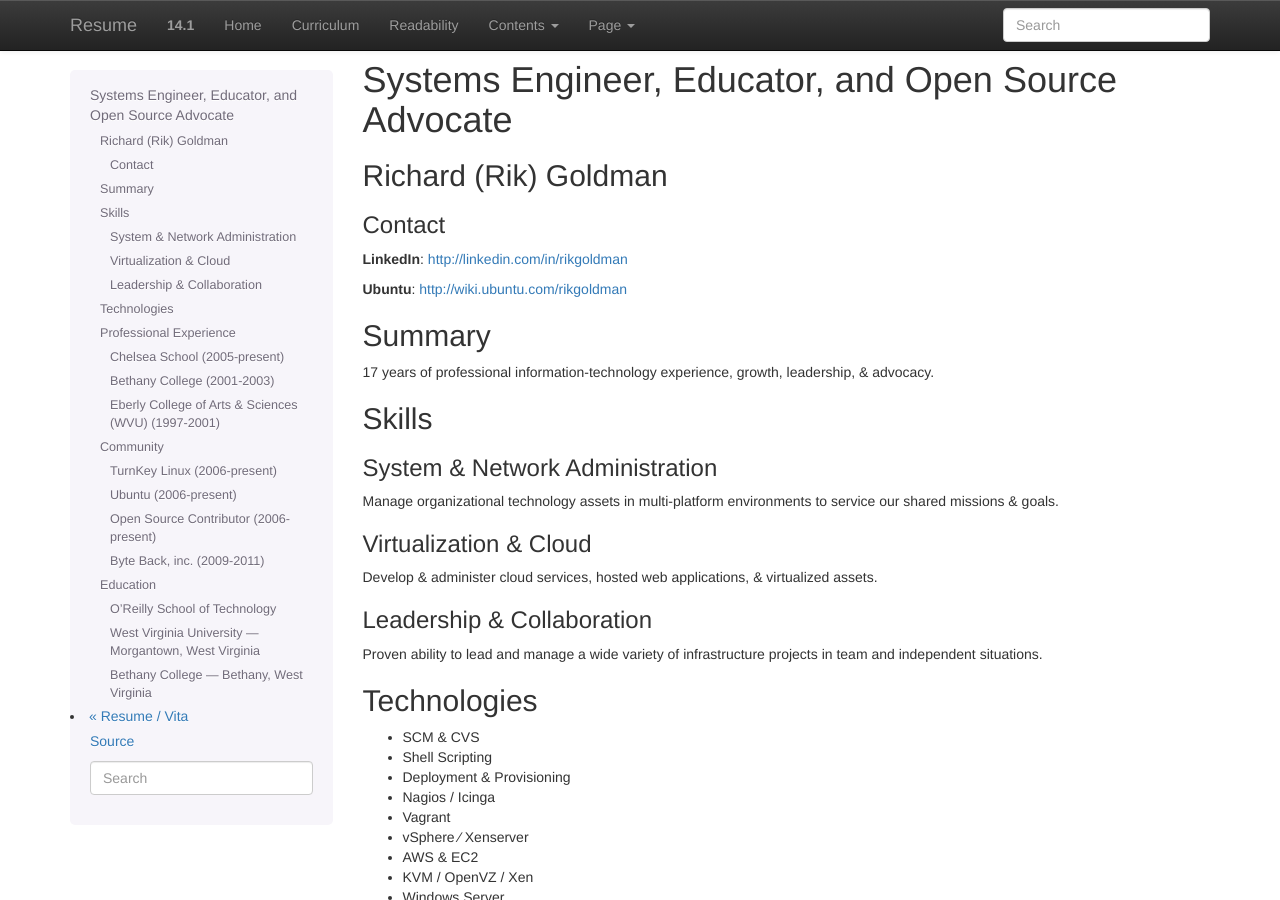
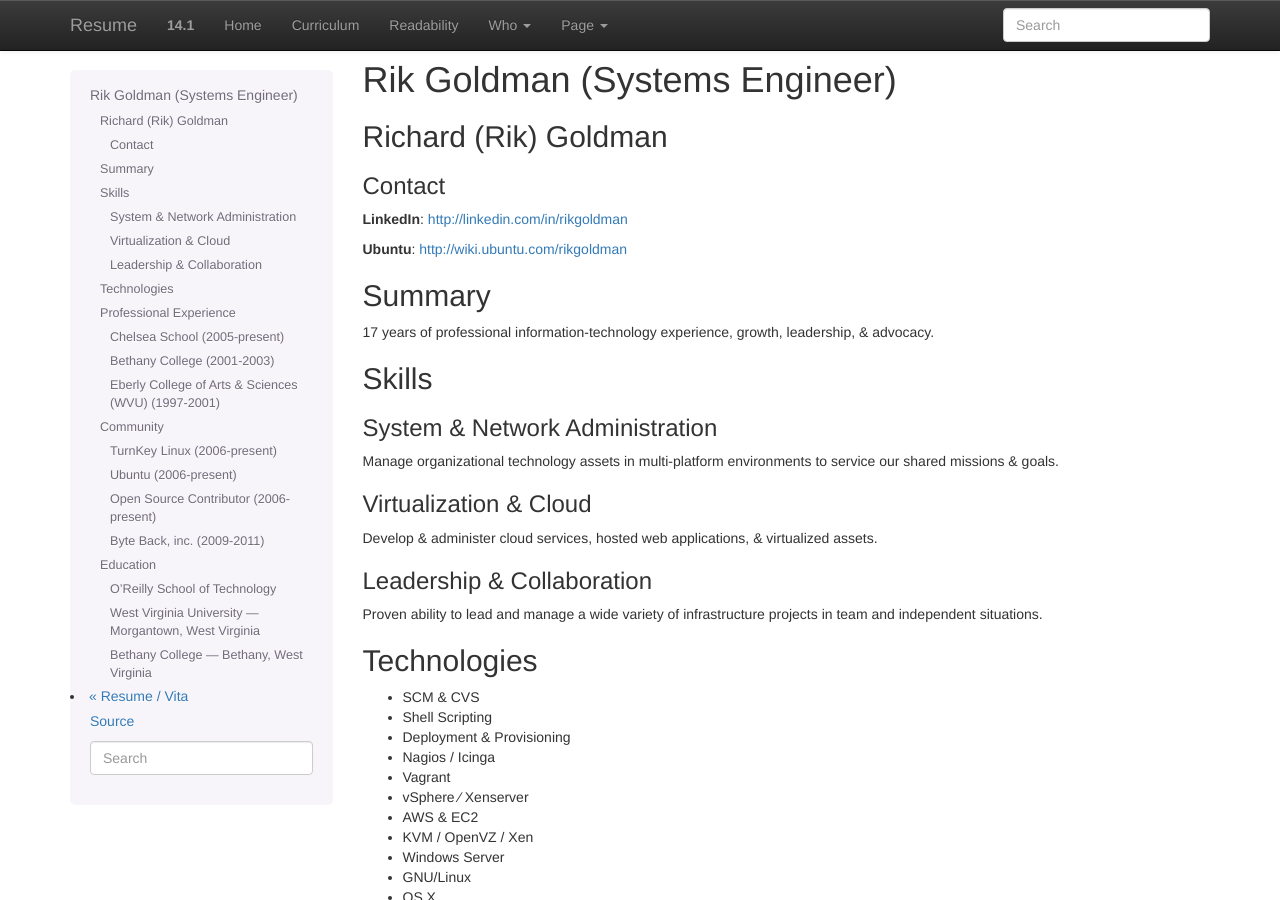
Before and after one commit to ghoulmann/breif-tech-resume, a Sphinx documentation site: the page built from source/resume.rst, in a window 1280 px wide and 900 px high. Built offline with Sphinx 7.4.7, drawn with Linux system fonts in a browser that asks for light colours.

Commit message:
some change, some conflict

```diff
--- a/source/conf.py
+++ b/source/conf.py
@@ -103,7 +103,7 @@
     'navbar_title': "Resume",
 
     # Tab name for entire site. (Default: "Site")
-    'navbar_site_name': "Contents",
+    'navbar_site_name': "Who",
 
     # A list of tuples containing pages or urls to link to.
     # Valid tuples should be in the following forms:
--- a/source/resume.rst
+++ b/source/resume.rst
@@ -1,6 +1,6 @@
-====================================================
-Systems Engineer, Educator, and Open Source Advocate
-====================================================
+==============================
+Rik Goldman (Systems Engineer)
+==============================
 
 Richard (Rik) Goldman
 =====================
```
